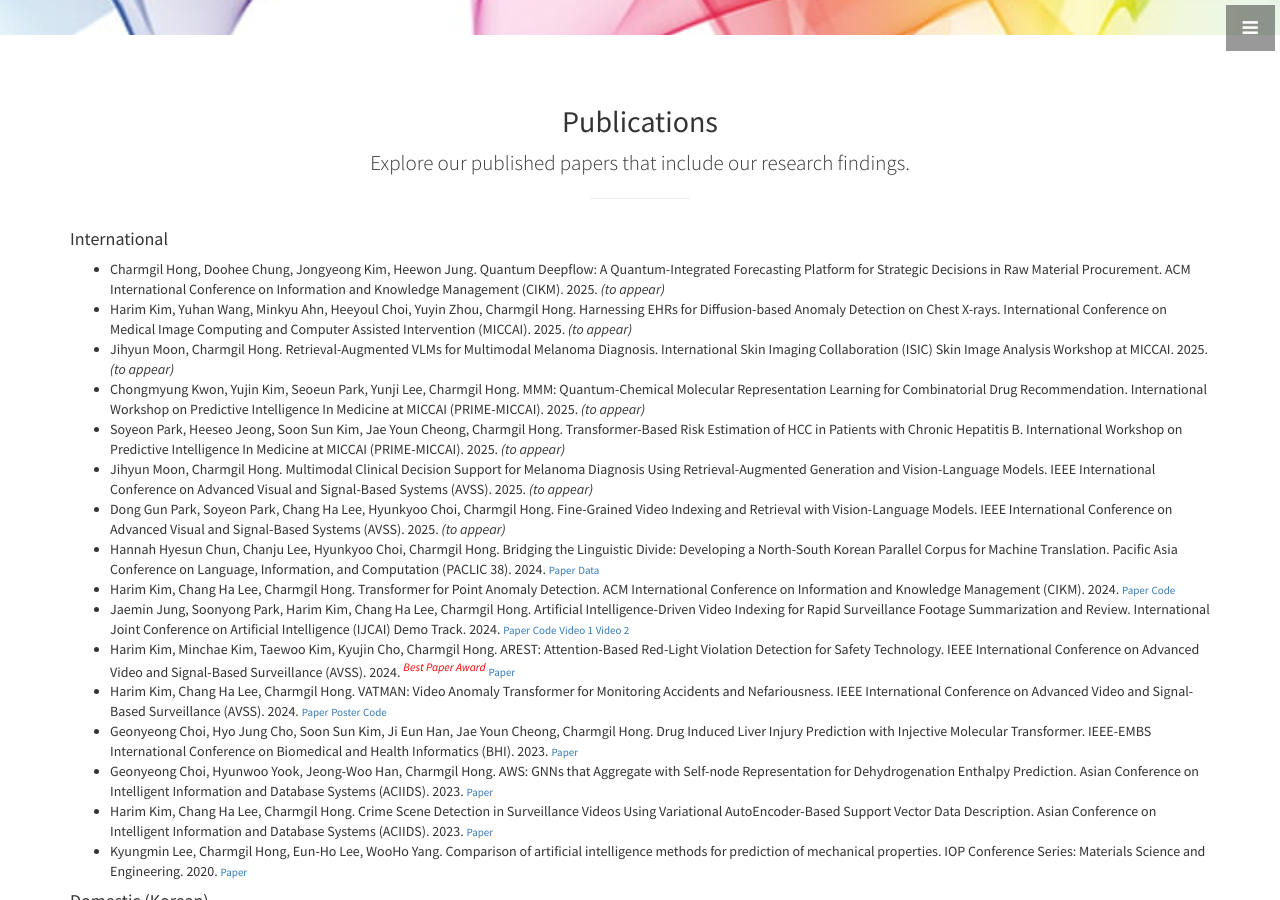
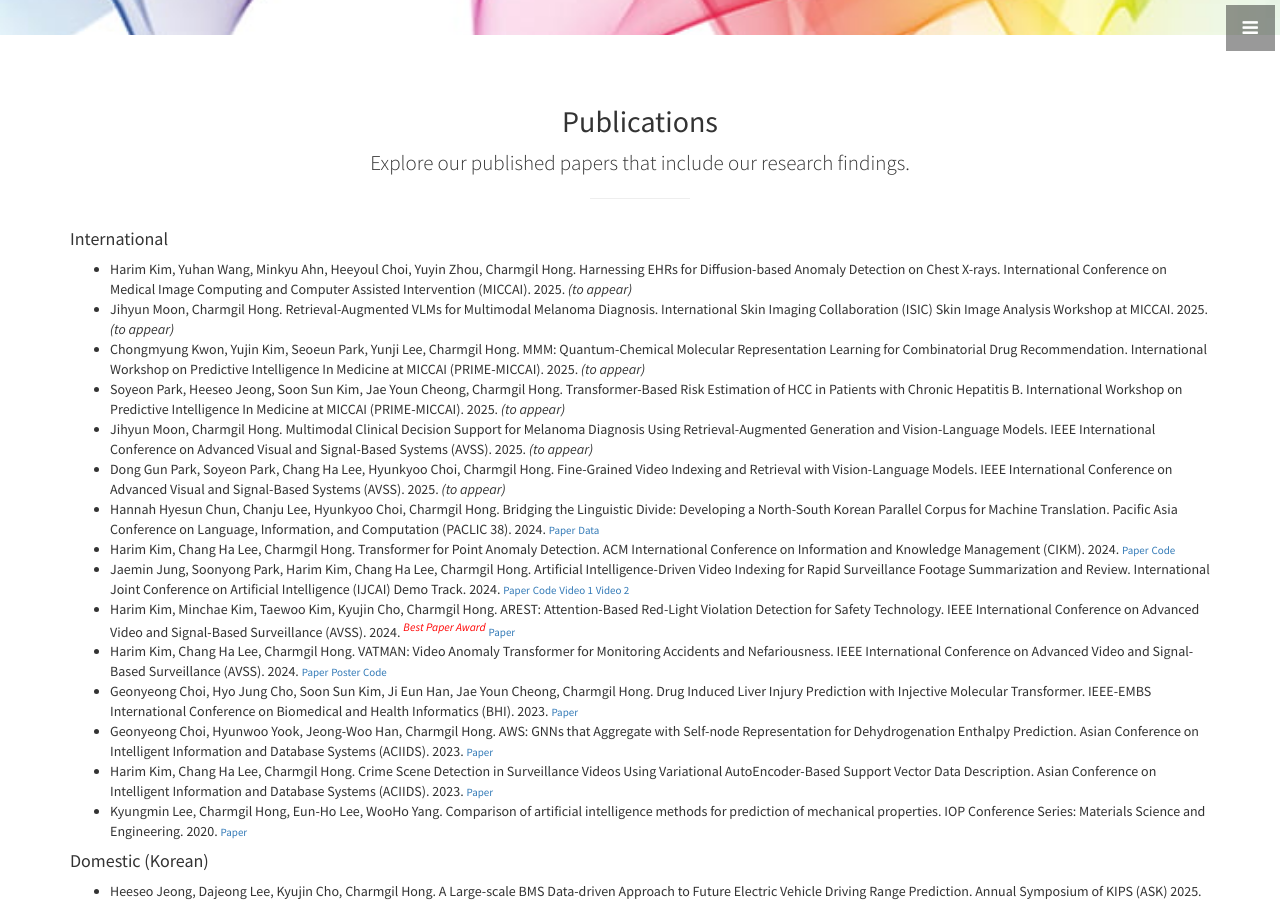
Before and after one commit to nth221/nth221.github.io, a Jekyll site: the page built from index.html, in a window 1280 px wide and 900 px high, scrolled down 3380 px. Built offline with Jekyll 4.4.1, drawn with Linux system fonts in a browser that asks for light colours.

Commit message:
modified:   _includes/portfolio.html

```diff
--- a/_includes/portfolio.html
+++ b/_includes/portfolio.html
@@ -9,7 +9,6 @@
           <div class="col-lg-12 text-justify">
             <h4>International</h4>
             <ul class="publication-list">
-              <li>Charmgil Hong, Doohee Chung, Jongyeong Kim, Heewon Jung. Quantum Deepflow: A Quantum-Integrated Forecasting Platform for Strategic Decisions in Raw Material Procurement. ACM International Conference on Information and Knowledge Management (CIKM). 2025. <em>(to appear)</em></li>
               <li>Harim Kim, Yuhan Wang, Minkyu Ahn, Heeyoul Choi, Yuyin Zhou, Charmgil Hong. Harnessing EHRs for Diffusion-based Anomaly Detection on Chest X-rays. International Conference on Medical Image Computing and Computer Assisted Intervention (MICCAI). 2025. <em>(to appear)</em></li>
               <li>Jihyun Moon, Charmgil Hong. Retrieval-Augmented VLMs for Multimodal Melanoma Diagnosis. International Skin Imaging Collaboration (ISIC) Skin Image Analysis Workshop at MICCAI. 2025. <em>(to appear)</em></li>
               <li>Chongmyung Kwon, Yujin Kim, Seoeun Park, Yunji Lee, Charmgil Hong. MMM: Quantum-Chemical Molecular Representation Learning for Combinatorial Drug Recommendation. International Workshop on Predictive Intelligence In Medicine at MICCAI (PRIME-MICCAI). 2025. <em>(to appear)</em></li>
```
